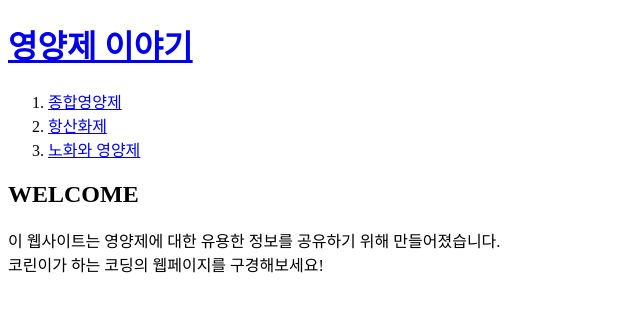
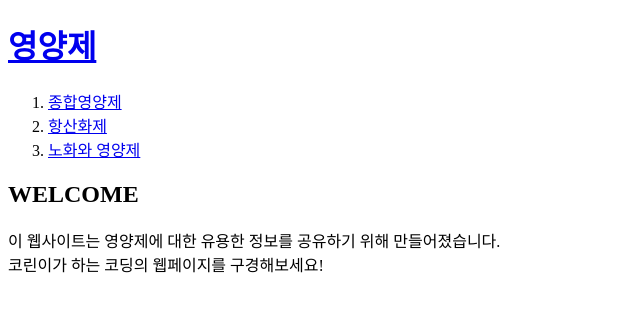
Before and after one commit to minji45/-, a plain HTML site: page index.html in a window 1280 px wide. Shown: the whole page, without its empty margins (0-640 px from the left). Drawn offline with Linux system fonts and the light colour scheme.

Commit message:
Add files via upload

```diff
--- a/index.html
+++ b/index.html
@@ -5,7 +5,7 @@
   <meta charset="utf-8">
 </head>
 <body>
-  <h1><a href="index.html">영양제 이야기</a></h1>
+  <h1><a href="index.html">영양제</a></h1>
   <ol>
     <li><a href="1.html">종합영양제</a></li>
     <li><a href="2.html">항산화제</a></li>
```
